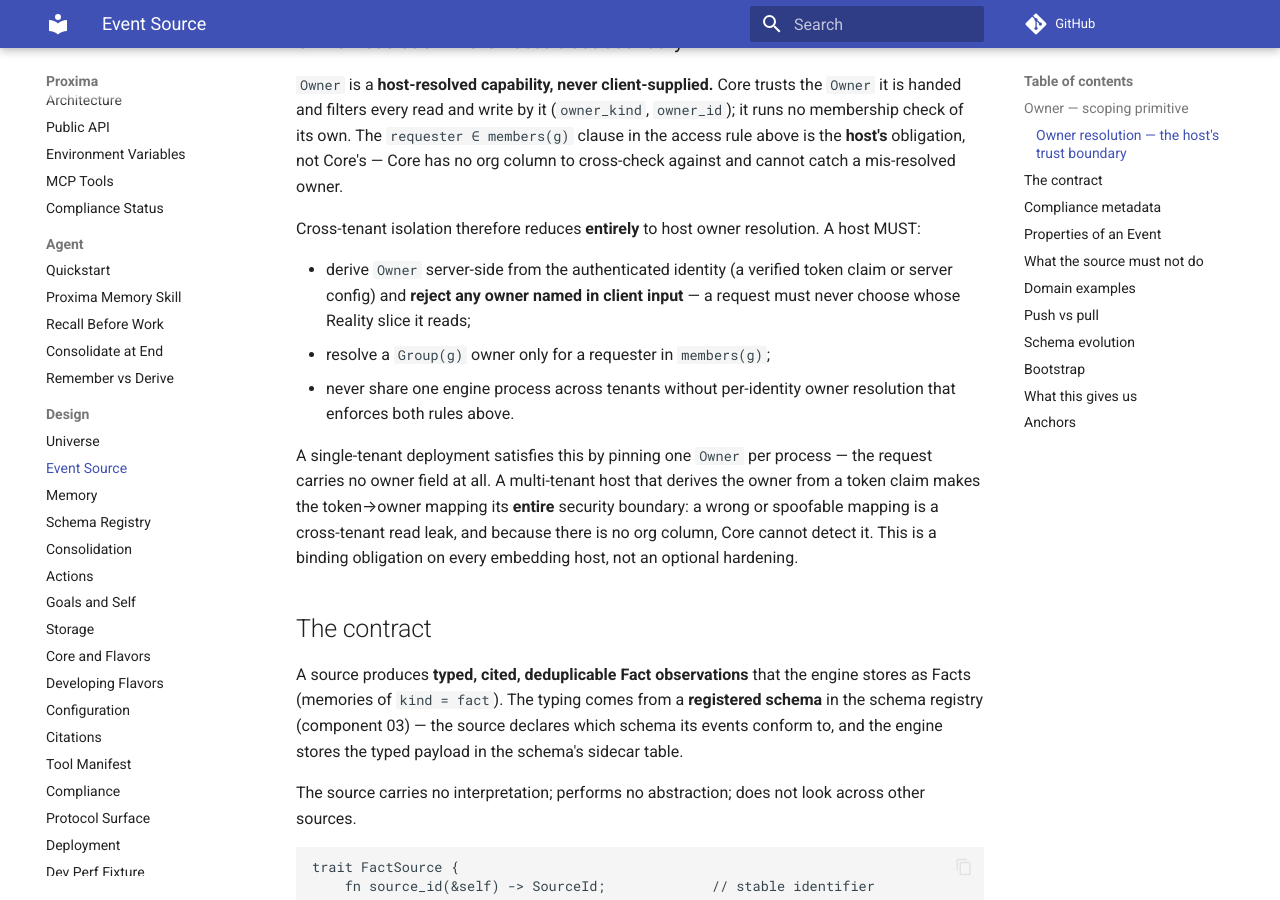
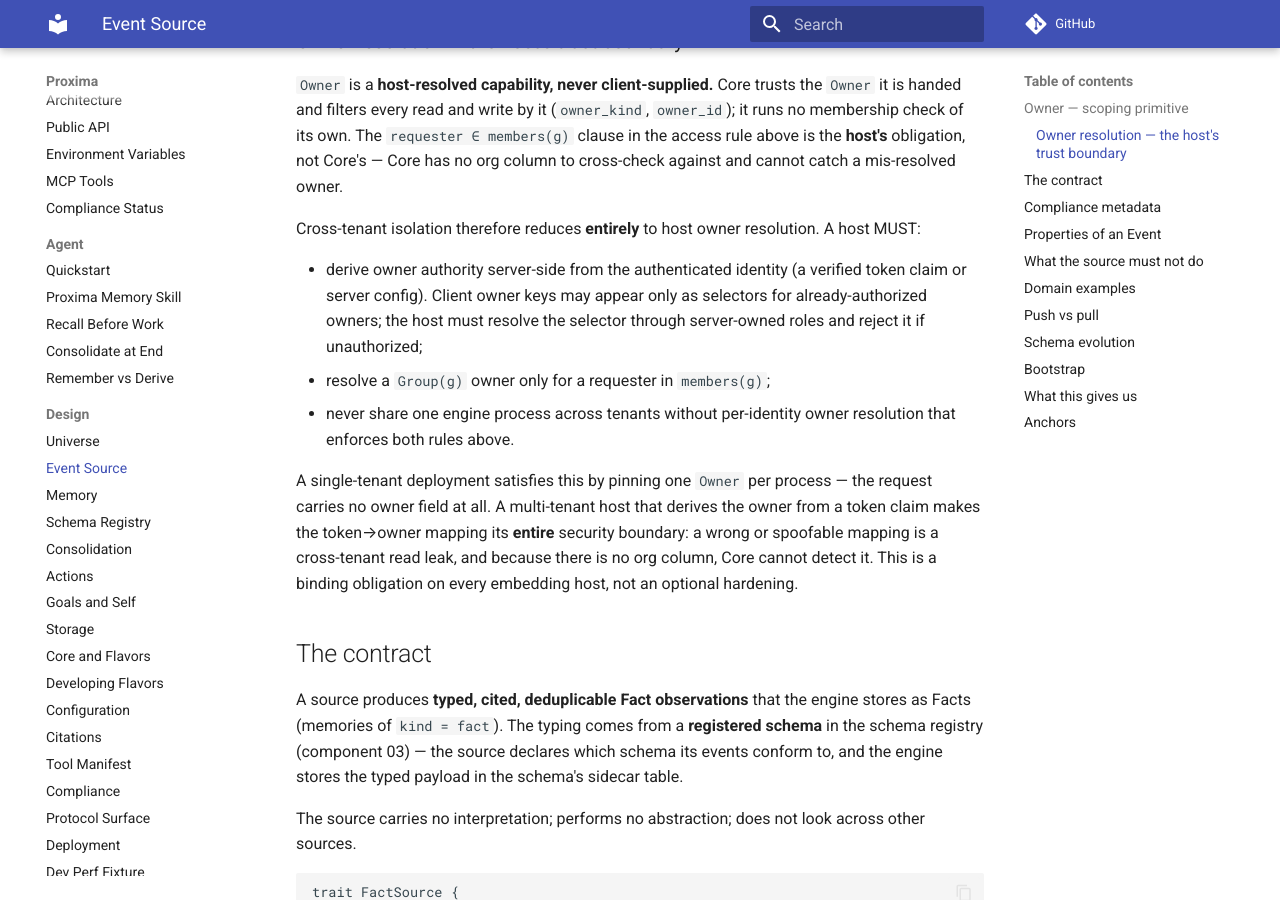
Before and after one commit to Aquilo-Solution-S/Proxima, an MkDocs documentation site: the page built from docs/01-event-source.md, in a window 1280 px wide and 900 px high, scrolled down 1404 px. Built offline with MkDocs 1.6.1 and Material for MkDocs 9.7.7, drawn with Linux system fonts in a browser that asks for light colours; comment, search, counter and statistics services are not loaded.

Commit message:
docs(api): close issue 4106 consumer contract gaps
- document server-resolved owner selectors and target-owner fact ingest

- document byte-verbatim source cursor usage for projectors

- pin facade exports for cancellation and cursor helpers

```diff
--- a/docs/01-event-source.md
+++ b/docs/01-event-source.md
@@ -68,9 +68,10 @@ to cross-check against and cannot catch a mis-resolved owner.
 Cross-tenant isolation therefore reduces **entirely** to host owner
 resolution. A host MUST:
 
-- derive `Owner` server-side from the authenticated identity (a verified
-  token claim or server config) and **reject any owner named in client
-  input** — a request must never choose whose Reality slice it reads;
+- derive owner authority server-side from the authenticated identity (a
+  verified token claim or server config). Client owner keys may appear only as
+  selectors for already-authorized owners; the host must resolve the selector
+  through server-owned roles and reject it if unauthorized;
 - resolve a `Group(g)` owner only for a requester in `members(g)`;
 - never share one engine process across tenants without per-identity
   owner resolution that enforces both rules above.
```
Also changed, not shown: docs/reference/public-api.md (+5 -1 lines), 1 other file.
